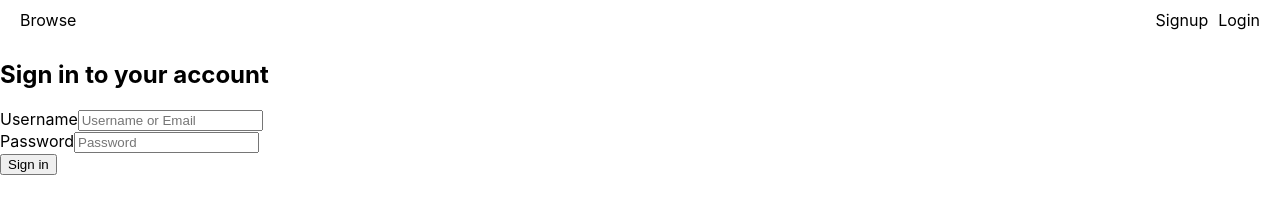
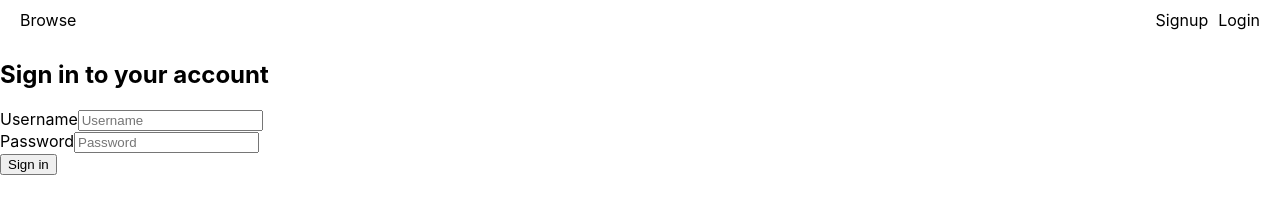
Before and after one commit to 0097eo/ideal_furniture, a React (Create React App) app in the folder client/: page /login in a window 1280 px wide. Shown: the top 200 px of the page. Built offline with nearby package versions, Linux system fonts and the light colour scheme.

Commit message:
fix placeholder name

```diff
--- a/client/src/pages/Login.js
+++ b/client/src/pages/Login.js
@@ -22,10 +22,10 @@
     try {
       const result = await login(username, password);
       if (result.success) {
-        navigate('/dashboard'); // Redirect to dashboard on successful login
+        navigate('/dashboard');
       } else if (result.needsVerification) {
         setNeedsVerification(true);
-        setEmail(username); // Assuming username is email
+        setEmail(username);
       } else {
         setError(result.error);
       }
@@ -143,7 +143,7 @@
                 autoComplete="username"
                 required
                 className="appearance-none rounded-none relative block w-full px-3 py-2 border border-gray-300 placeholder-gray-500 text-gray-900 rounded-t-md focus:outline-none focus:ring-indigo-500 focus:border-indigo-500 focus:z-10 sm:text-sm"
-                placeholder="Username or Email"
+                placeholder="Username"
                 value={username}
                 onChange={(e) => setUsername(e.target.value)}
               />
```
